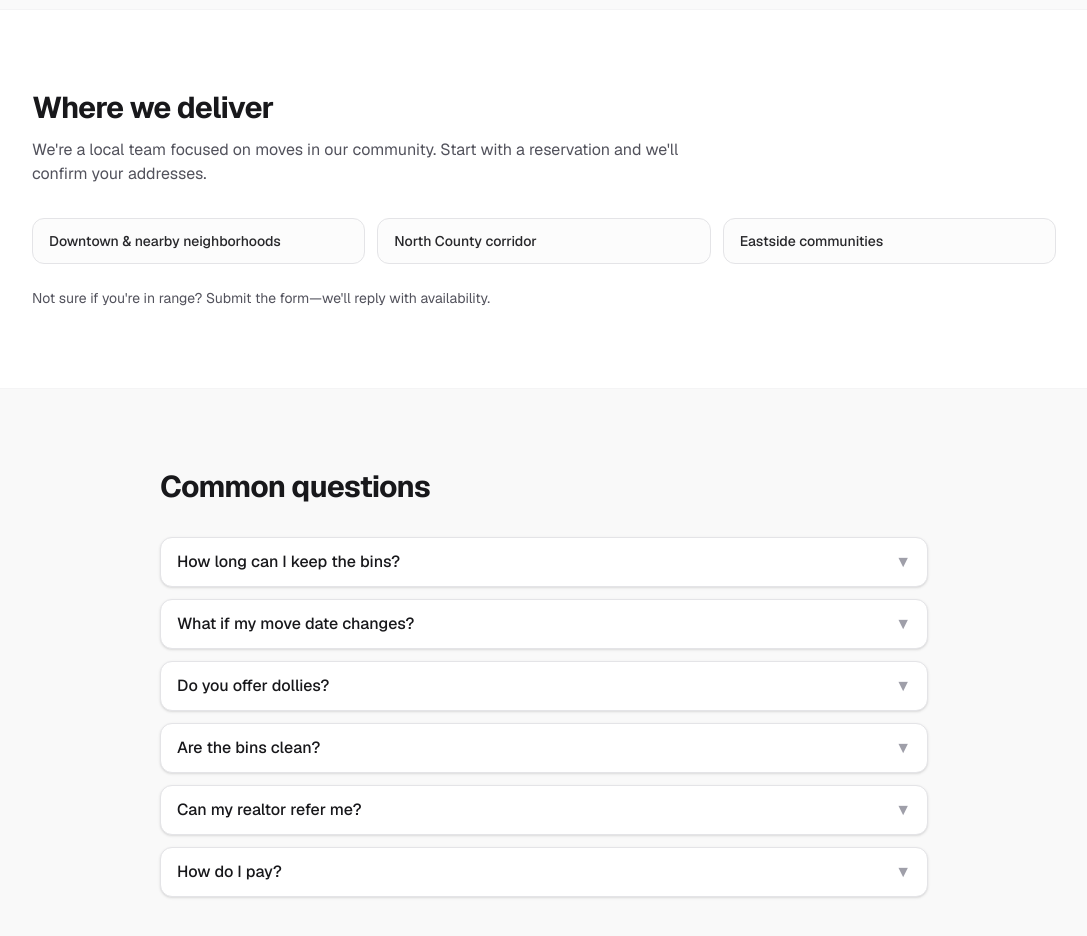
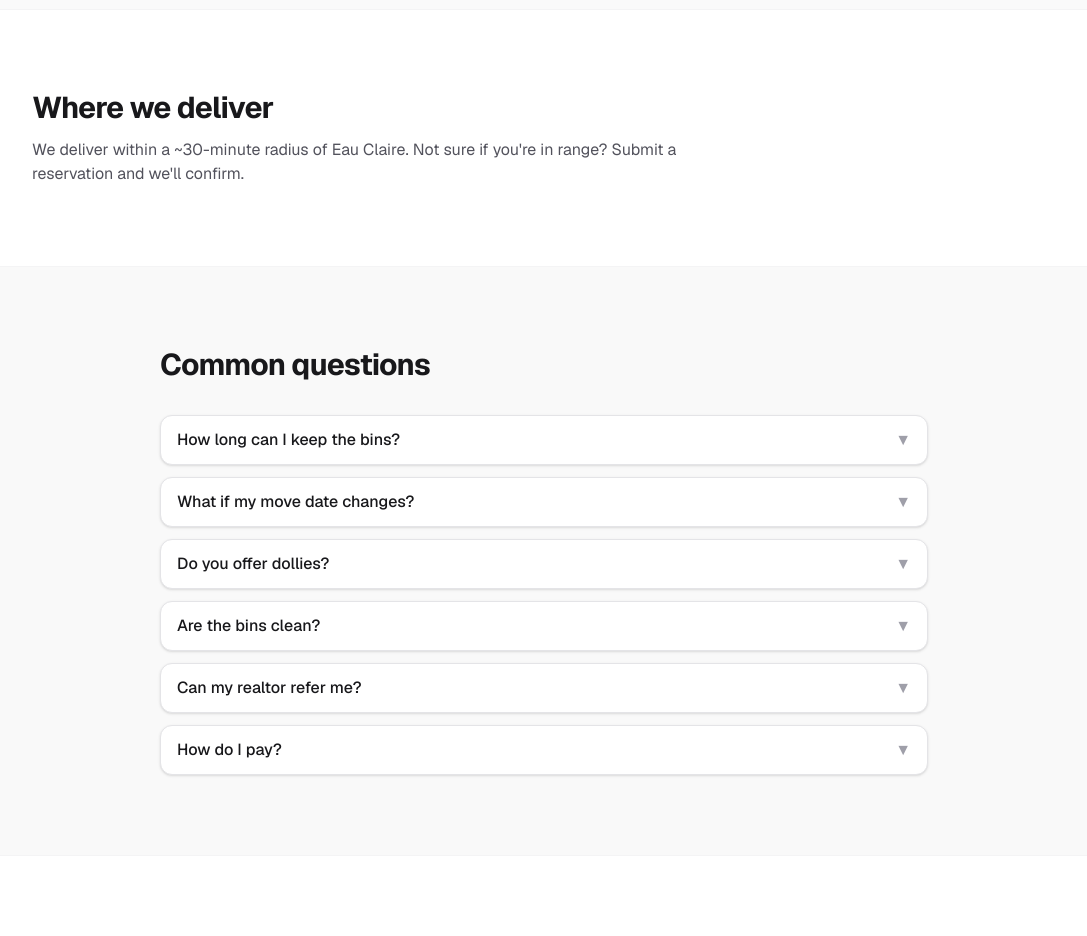
Before and after one commit to papaflavaflave/ec-totes, a Next.js app: page / in a window 1280 px wide. Shown: the part 2740-3676 px from the top of the page, without its empty margins (96-1183 px from the left). Built offline with nearby package versions, Linux system fonts and the light colour scheme.

Commit message:
updated service area

```diff
--- a/components/sections/service-area.tsx
+++ b/components/sections/service-area.tsx
@@ -10,21 +10,7 @@ export function ServiceArea() {
         <h2 id="area-heading" className="text-3xl font-bold tracking-tight text-zinc-900">
           {serviceArea.title}
         </h2>
-        <p className="mt-3 max-w-2xl text-zinc-600">{serviceArea.intro}</p>
-        {/**
-         * EDIT SERVICE AREA LIST in content/site.ts → serviceArea.regions
-         */}
-        <ul className="mt-8 grid gap-3 sm:grid-cols-3">
-          {serviceArea.regions.map((r) => (
-            <li
-              key={r}
-              className="rounded-xl border border-zinc-200 bg-zinc-50/50 px-4 py-3 text-sm font-medium text-zinc-800"
-            >
-              {r}
-            </li>
-          ))}
-        </ul>
-        <p className="mt-6 text-sm text-zinc-600">{serviceArea.note}</p>
+        <p className="mt-3 max-w-2xl text-zinc-600">{serviceArea.body}</p>
       </div>
     </section>
   );
--- a/content/site.ts
+++ b/content/site.ts
@@ -153,15 +153,11 @@ export const whyTotes = {
 };
 
 /**
- * EDIT SERVICE AREA — cities / regions you serve (display only for MVP).
+ * EDIT SERVICE AREA — copy shown on the landing page.
  */
 export const serviceArea = {
   title: "Where we deliver",
-  intro:
-    "We're a local team focused on moves in our community. Start with a reservation and we'll confirm your addresses.",
-  /** List the areas you actually cover; customers still submit addresses on the form for verification */
-  regions: ["Downtown & nearby neighborhoods", "North County corridor", "Eastside communities"],
-  note: "Not sure if you're in range? Submit the form—we'll reply with availability.",
+  body: "We deliver within a ~30-minute radius of Eau Claire. Not sure if you're in range? Submit a reservation and we'll confirm.",
 };
 
 export const faq = {
```
